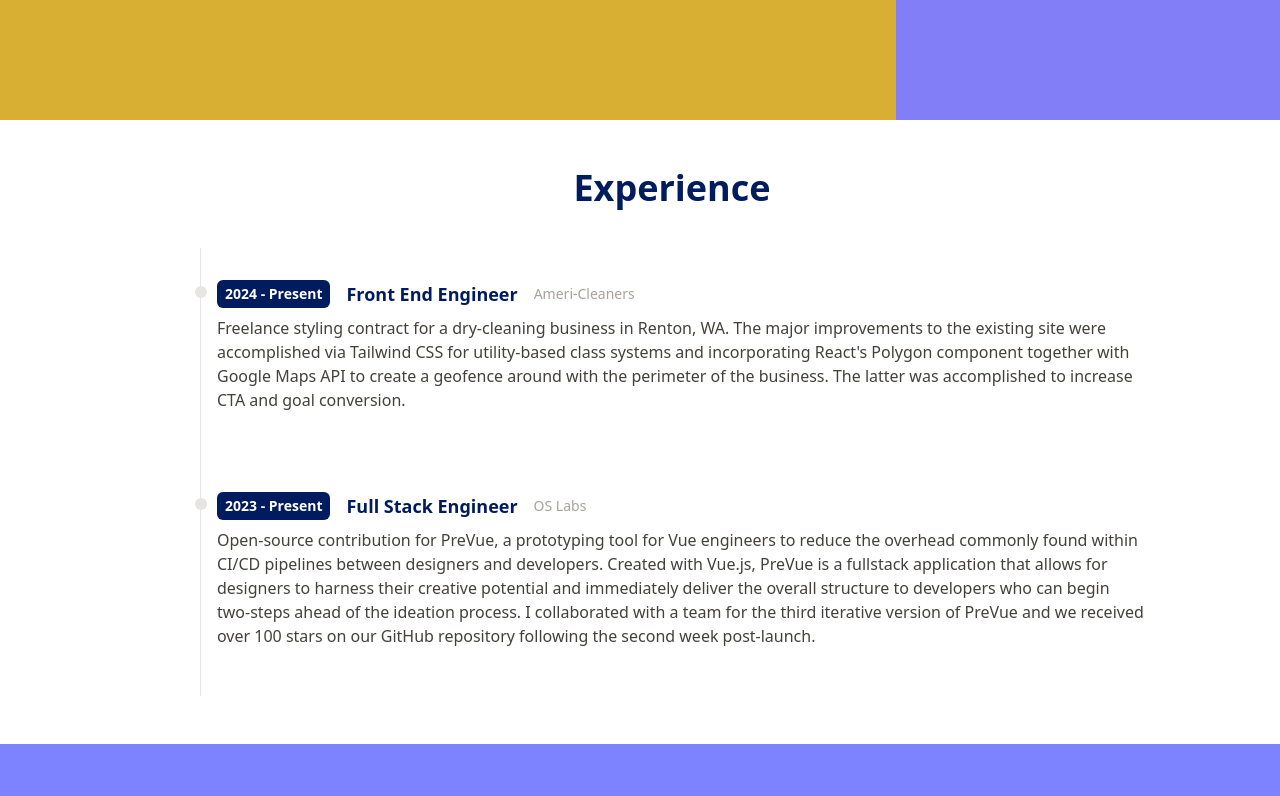
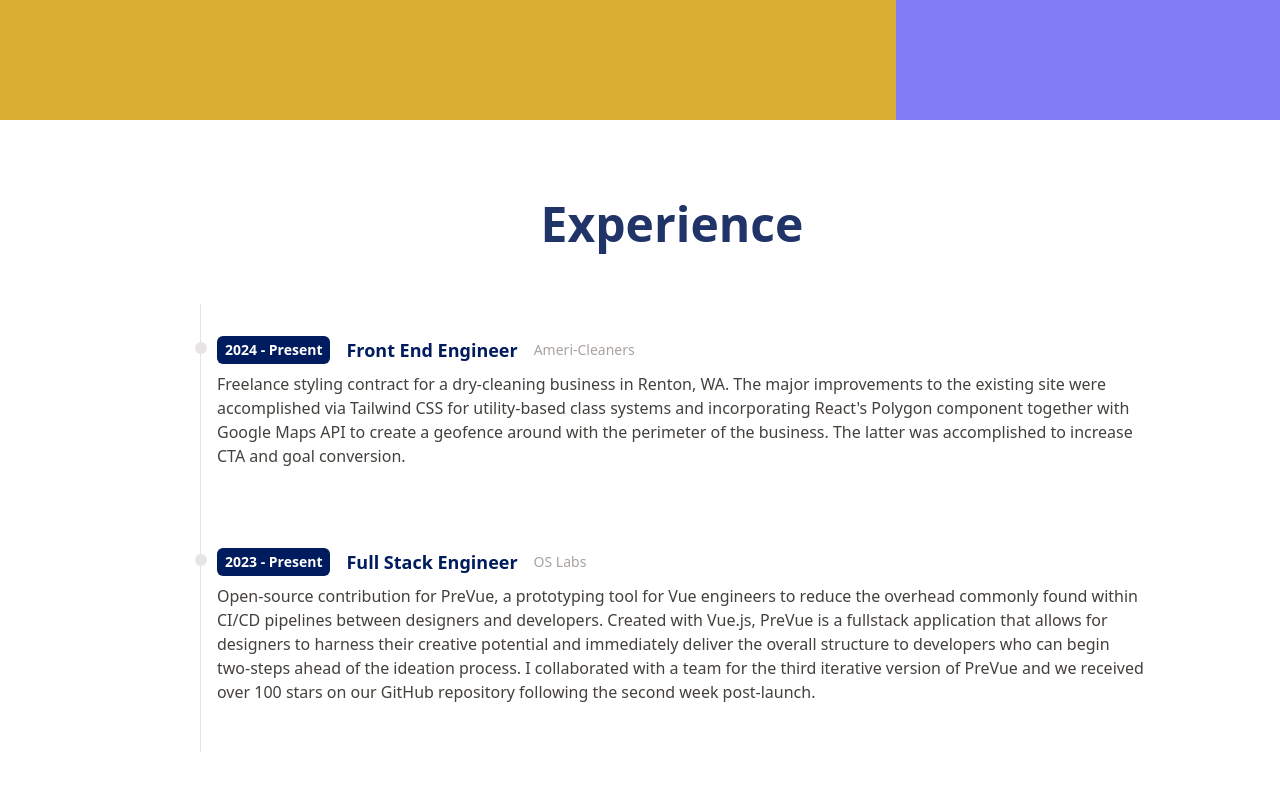
Before and after one commit to greenteaisgreat/portfolio, a React (Vite) app: page / in a window 1280 px wide. Shown: the part 680-1476 px from the top of the page. Built offline with nearby package versions, Linux system fonts and the light colour scheme.

Commit message:
Change id Property One Level Up

```diff
--- a/src/components/Experience.jsx
+++ b/src/components/Experience.jsx
@@ -20,11 +20,11 @@ const data = [
 
 const Experience = () => {
     return (
-        <div className="m-auto max-w-[1040px] p-4 py-12 md:pl-20">
-            <h1
-                id="experience"
-                className="mb-10 text-center text-4xl font-bold text-[#001b5e]"
-            >
+        <div
+            id="experience"
+            className="m-auto max-w-[1040px] p-4 py-20 md:pl-20"
+        >
+            <h1 className="mb-14 text-center text-5xl font-bold text-[#203467]">
                 Experience
             </h1>
             {data.map((item, idx) => (
```
